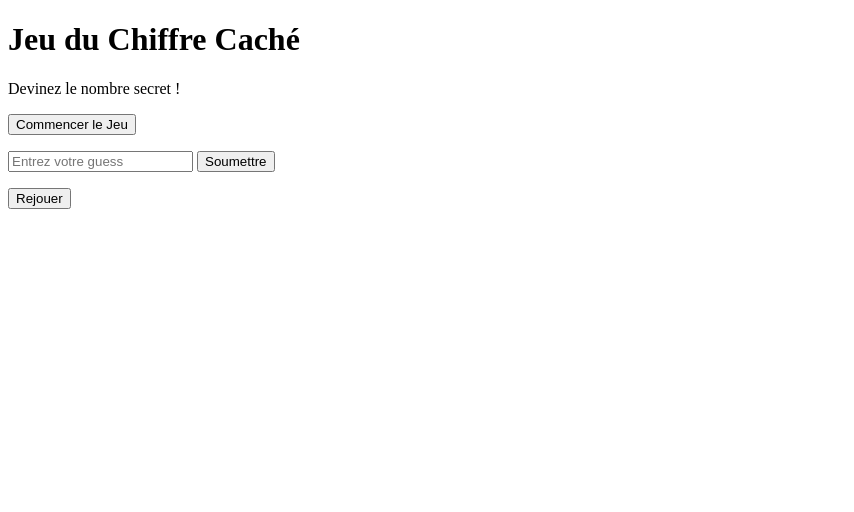
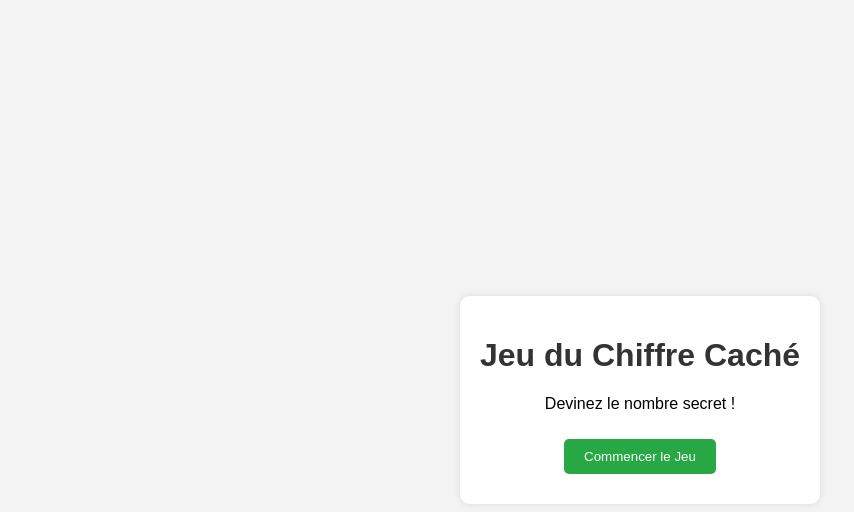
Before and after one commit to RayenHanafi/RayenRepository, a website: page index.html in a window 1280 px wide. Shown: the whole page, without its empty margins (0-854 px from the left). Drawn offline with Linux system fonts and the light colour scheme.

Commit message:
pre final commmit

```diff
--- a/index.css
+++ b/index.css
@@ -54,4 +54,60 @@ input {
 
 #attemptsLeft {
     color: #666;
+}/* styles.css */
+body {
+    font-family: Arial, sans-serif;
+    background-color: #f4f4f4;
+    display: flex;
+    justify-content: center;
+    align-items: center;
+    height: 100vh;
+    margin: 0;
 }
+
+.container {
+    background-color: #fff;
+    padding: 20px;
+    border-radius: 10px;
+    box-shadow: 0 0 10px rgba(0, 0, 0, 0.1);
+    text-align: center;
+}
+
+h1 {
+    color: #333;
+}
+
+button {
+    padding: 10px 20px;
+    margin: 10px;
+    border: none;
+    border-radius: 5px;
+    background-color: #28a745;
+    color: white;
+    cursor: pointer;
+}
+
+button:hover {
+    background-color: #218838;
+}
+
+input {
+    padding: 10px;
+    border: 1px solid #ccc;
+    border-radius: 5px;
+    width: 100%;
+    margin-bottom: 10px;
+}
+
+.hidden {
+    display: none;
+}
+
+#result {
+    font-weight: bold;
+    margin-top: 10px;
+}
+
+#attemptsLeft {
+    color: #666;
+}
--- a/index.html
+++ b/index.html
@@ -4,7 +4,7 @@
     <meta charset="UTF-8" />
     <meta name="viewport" content="width=device-width, initial-scale=1.0" />
     <title>Jeu du Chiffre Caché</title>
-    <link rel="stylesheet" href="styles.css" />
+    <link rel="stylesheet" href="index.css" />
     <!-- Link to CSS file -->
   </head>
   <body>
@@ -22,7 +22,7 @@
       <button id="restartButton" class="hidden">Rejouer</button>
     </div>
 
-    <script src="script.js"></script>
+    <script src="index.js"></script>
     <!-- Link to JavaScript file -->
   </body>
 </html>
--- a/index.js
+++ b/index.js
@@ -49,7 +49,7 @@ function startGame(niveau) {
 // Function to check the user's guess
 submitGuess.addEventListener('click', () => {
     const guess = parseInt(guessInput.value);
-    if (isNaN(guess) {
+    if (isNaN(guess)) {
         result.textContent = "Veuillez entrer un nombre valide.";
         return;
     }
```
